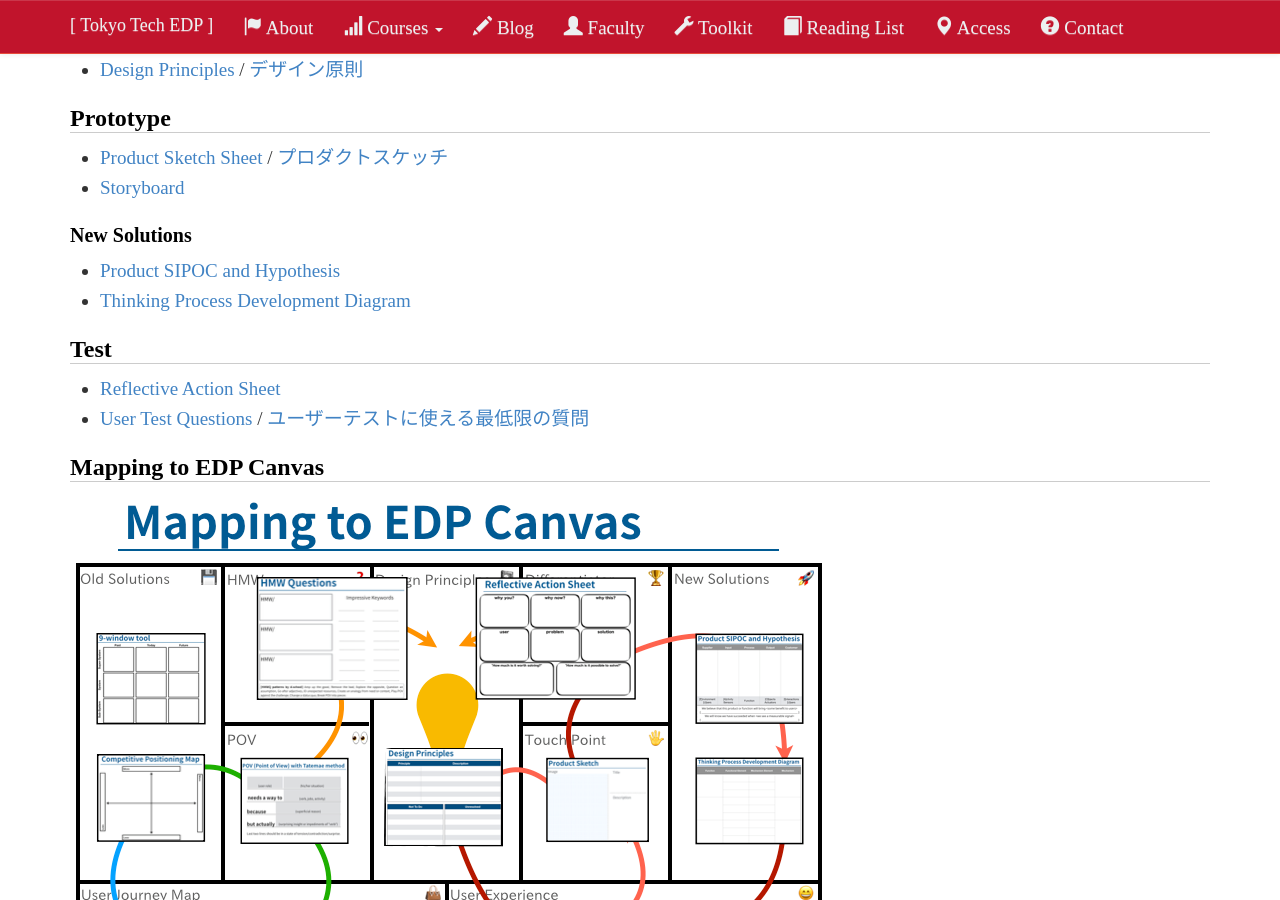
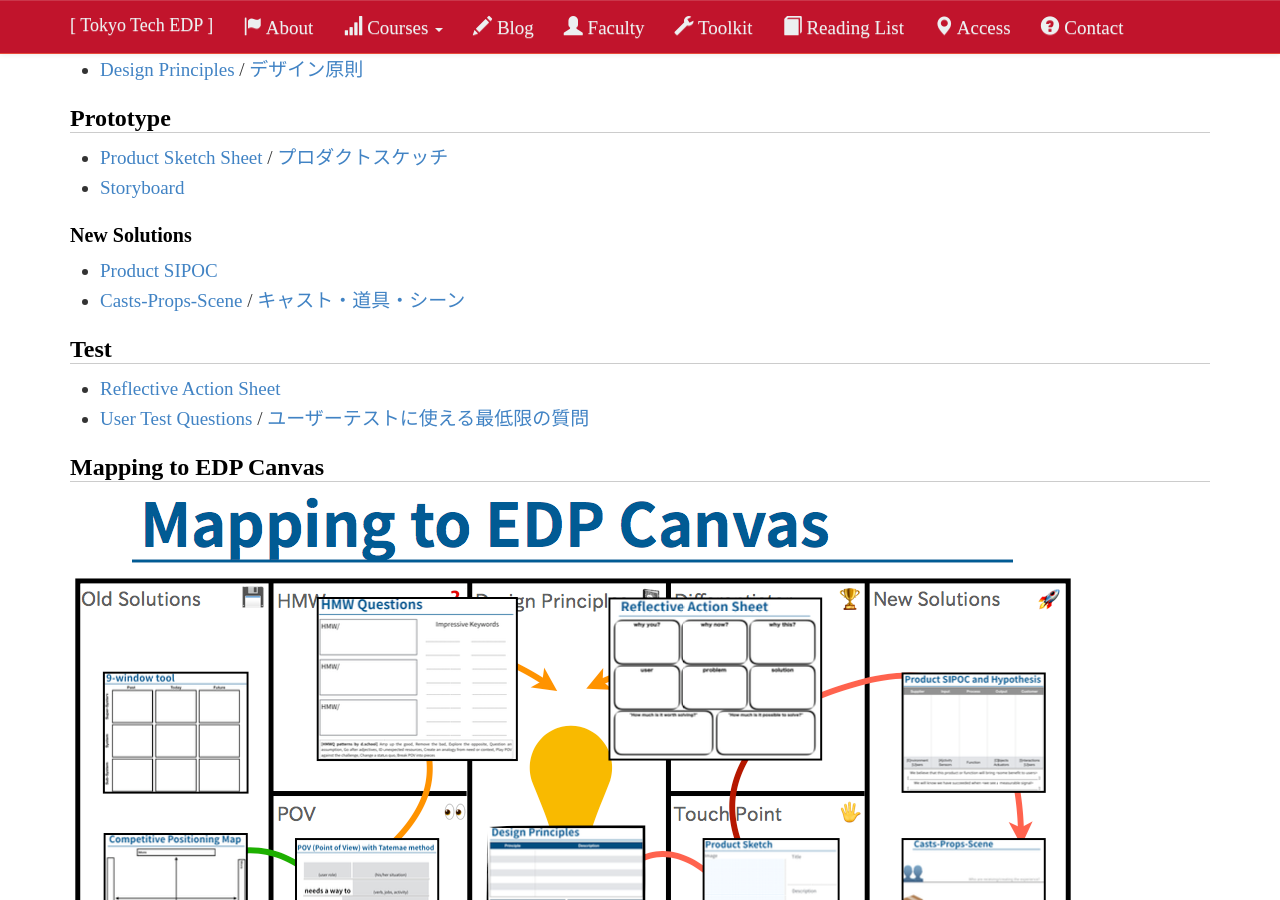
Before and after one commit to titech-edp/titech-edp.github.io, a Jekyll site: the page built from toolkit/index.md, in a window 1280 px wide and 900 px high, scrolled down 1569 px. Built offline with Jekyll 4.4.1, drawn with Linux system fonts in a browser that asks for light colours; nearby versions of some CDN libraries; library files that are not in the unit come from our copies.

Commit message:
Update toolkit

```diff
--- a/toolkit/index.md
+++ b/toolkit/index.md
@@ -43,8 +43,8 @@ title: EDP Toolkit
 - [Storyboard](storyboard.pdf)
 
 ### New Solutions
-- [Product SIPOC and Hypothesis](sipoc.pdf)
-- [Thinking Process Development Diagram](thinking-process-development-diagram.pdf)
+- [Product SIPOC](sipoc.pdf)
+- [Casts-Props-Scene](casts-props-scene.pdf) / [キャスト・道具・シーン](casts-props-scene_ja.pdf)
 
 ## Test
 - [Reflective Action Sheet](reflective-action-sheet.pdf)
```
Also changed, not shown: toolkit/img_edp-canvas-mapping.png, 10 other files.
